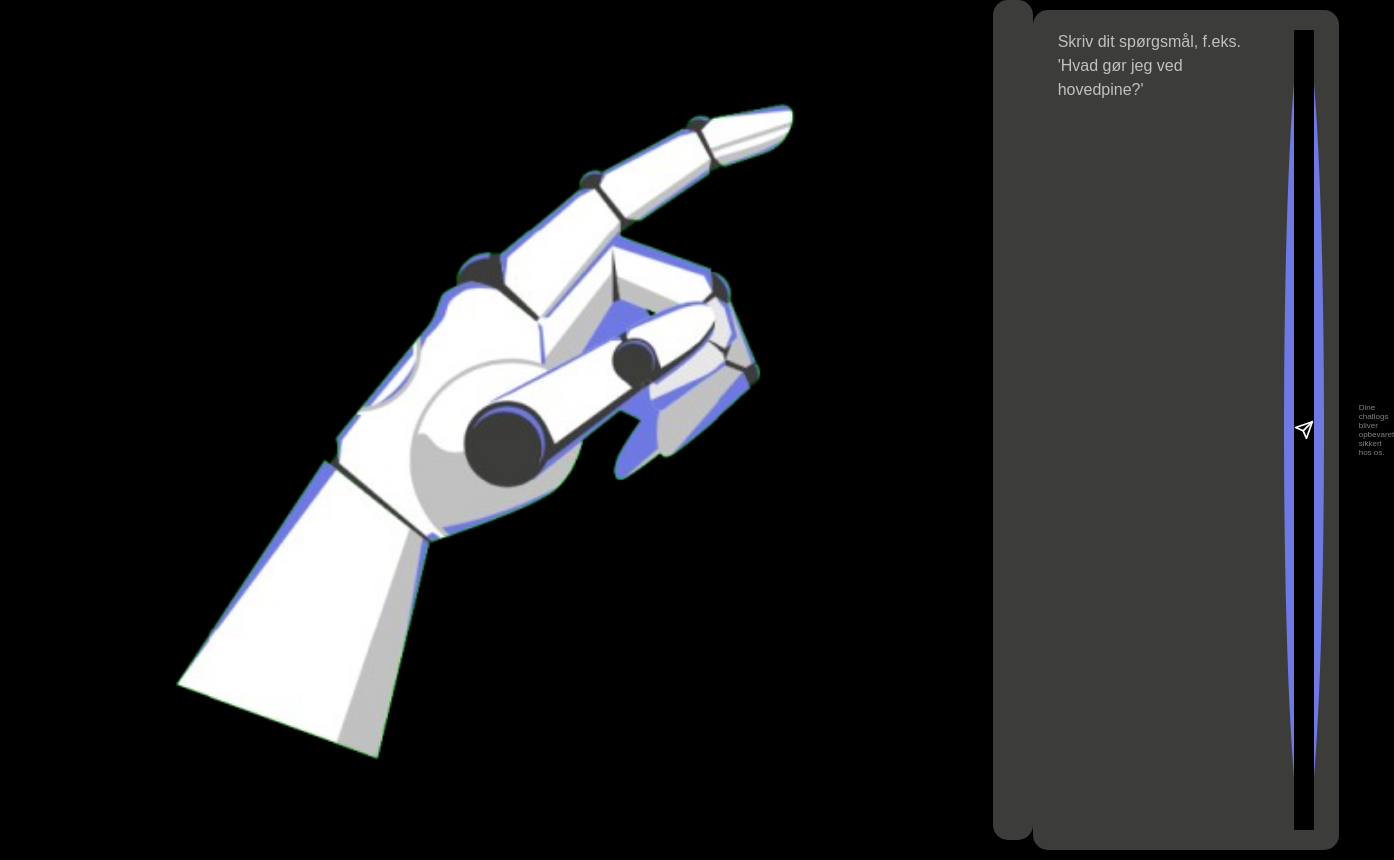
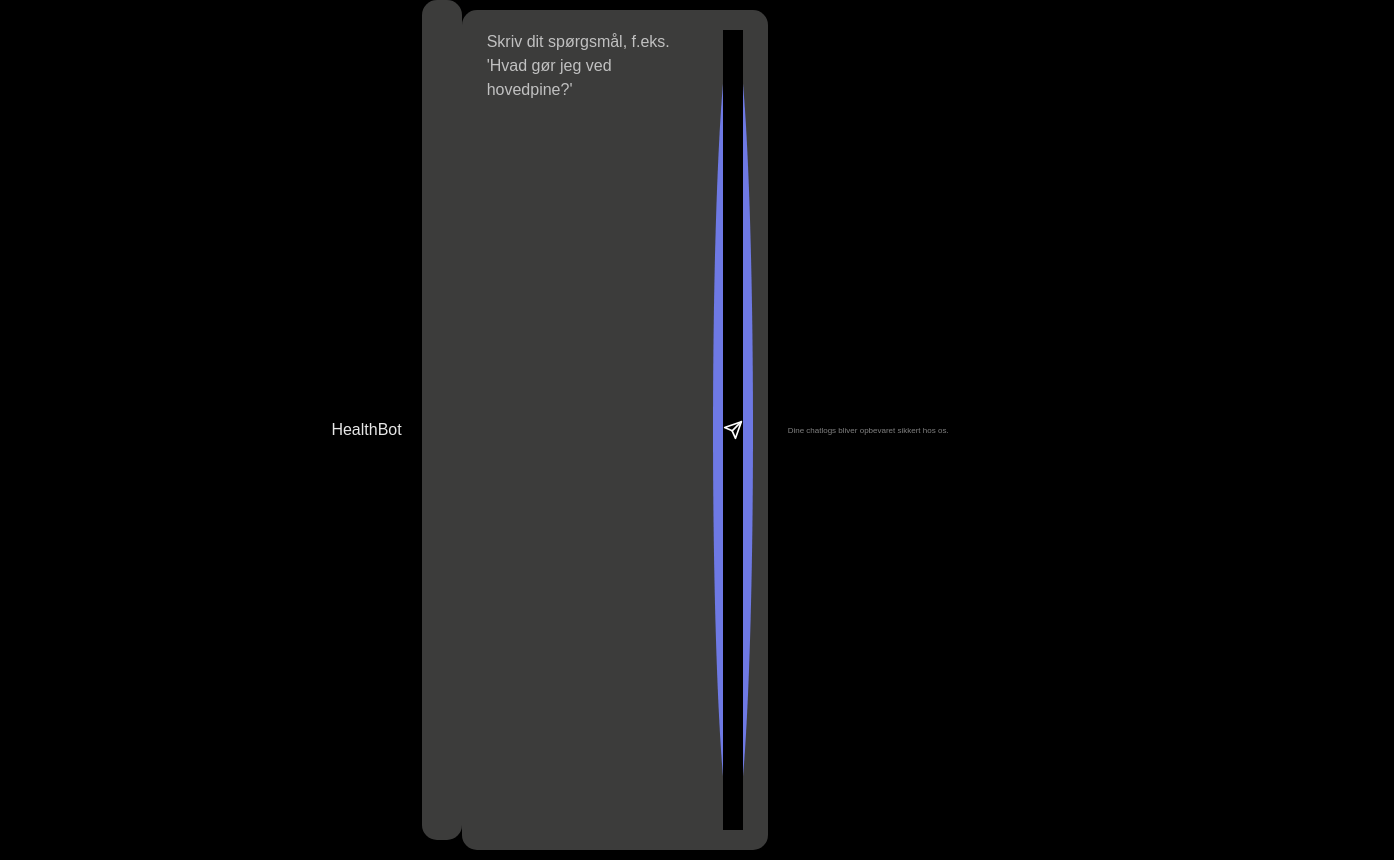
Before and after one commit to Bertram32/HealthBot2, a website: page public/index.html in a window 1280 px wide. Shown: the whole page, 1394 px wide, since content can reach past the window. Drawn offline with Linux system fonts and the light colour scheme.

Commit message:
Update index.html

```diff
--- a/public/index.html
+++ b/public/index.html
@@ -9,7 +9,7 @@
 <body>
     <div class="chat-wrapper">
         <header class="chat-header">
-            <img src="Logo.png"></img>
+
         </header>
         <main class="chat-container">
             <div id="chat-box" class="chat-box">
```
